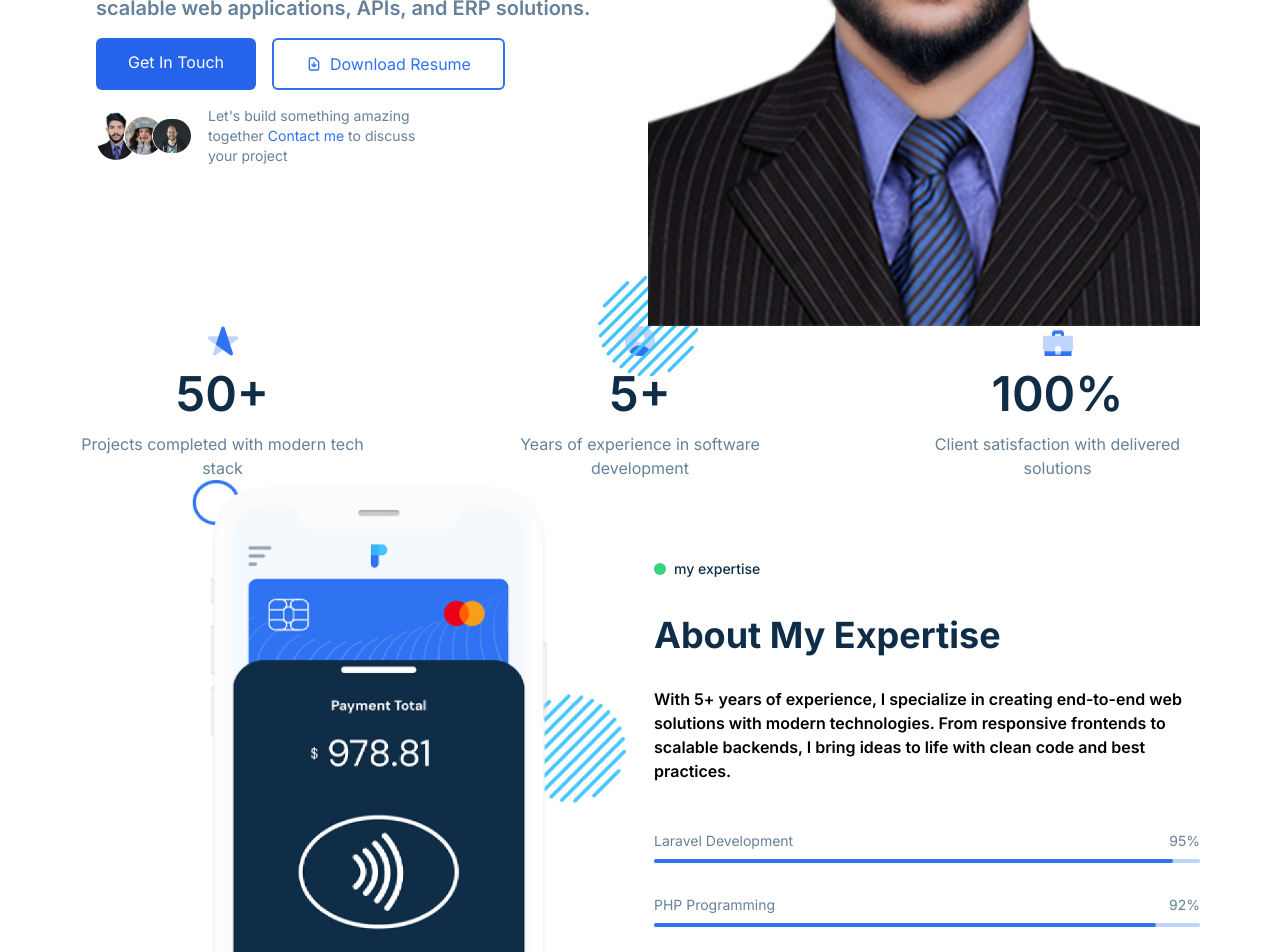
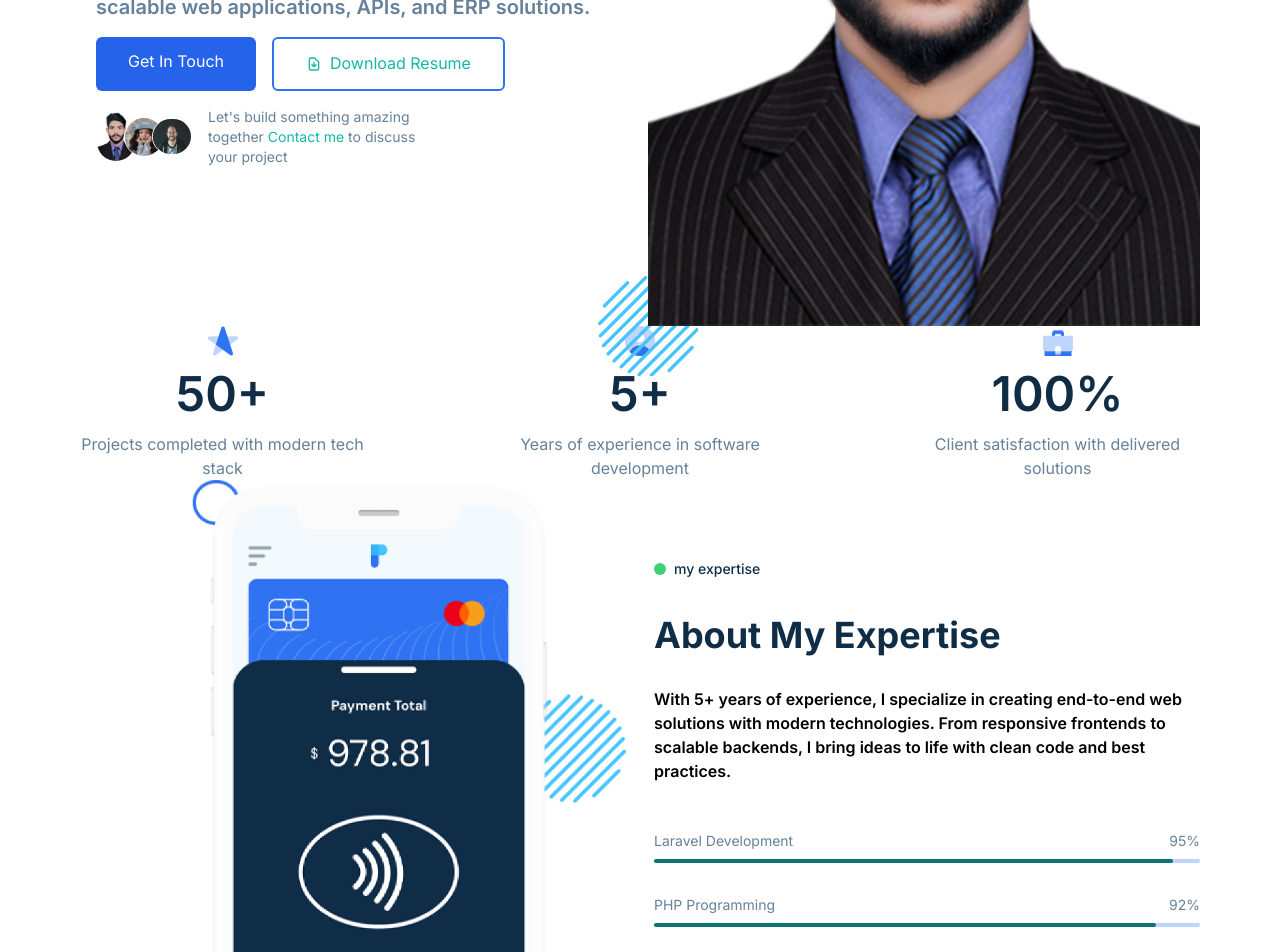
Before and after one commit to Hashir5989/portfolio, a Next.js app: page / in a window 1280 px wide. Shown: the part 560-1512 px from the top of the page. Built offline with nearby package versions, Linux system fonts and the light colour scheme.

Commit message:
Add Vercel config and test CSS to fix styling issues on live deployment

```diff
--- a/src/app/globals.css
+++ b/src/app/globals.css
@@ -1,3 +1,18 @@
 @tailwind base;
 @tailwind components;
 @tailwind utilities;
+
+/* Test styles to ensure CSS is loading */
+body {
+  font-family: 'Inter', sans-serif;
+  line-height: 1.6;
+}
+
+/* Ensure background colors work */
+.bg-primary {
+  background-color: #0f766e !important;
+}
+
+.text-primary {
+  color: #14b8a6 !important;
+}
--- a/src/app/layout.tsx
+++ b/src/app/layout.tsx
@@ -1,4 +1,5 @@
 import { Inter } from "next/font/google";
+import type { Metadata } from "next";
 import "./globals.css";
 import Header from "@/components/Layout/Header";
 import Footer from "@/components/Layout/Footer";
```
Also changed, not shown: vercel.json (added).
